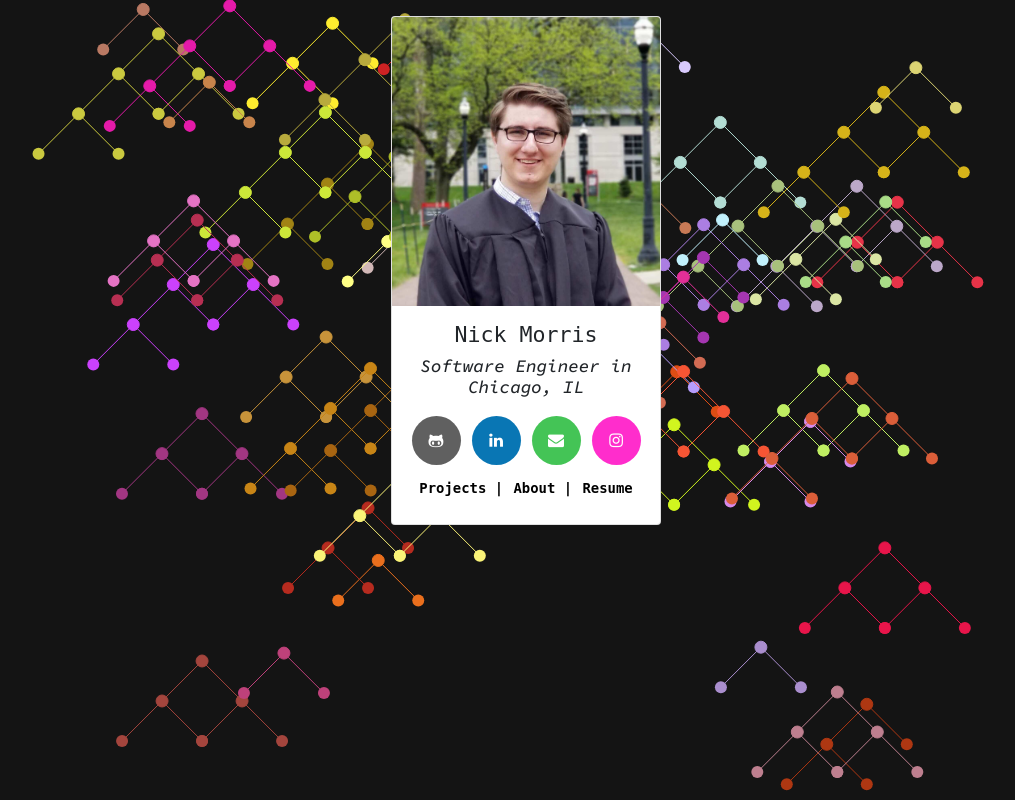
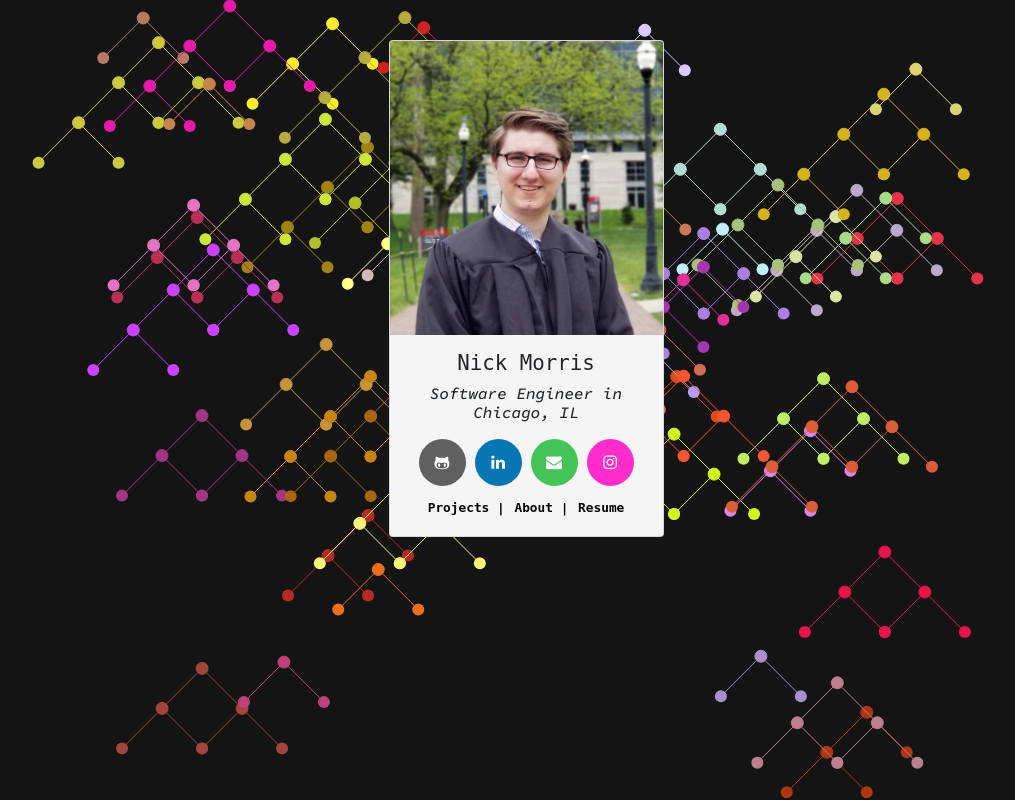
Before and after one commit to nickmorris991/My-Website, a Flask app: page / in a window 1280 px wide. Shown: the whole page, without its empty margins (114-1129 px from the left). Run offline with Flask 2, Linux system fonts and the light colour scheme; lists and menus that the app fills with data are empty; some libraries are stand-ins or nearby versions; some web fonts are replaced.

Commit message:
fixed edge browser compatibility & link rel tags. Increased mobile simplicity. Small updates to desktop design/color/sizing etc.

```diff
--- a/static/css/general/site.css
+++ b/static/css/general/site.css
@@ -11,12 +11,12 @@ hr {
     border-top: 5px solid;
 }
 h1 {
-    color: white;
-    font-size: 4.8vw;
+    color: rgb(245, 245, 245);
+    font-size: 2.5em;
 }
 .title, .header {
-    color: white;
-    font-size: 4.8vw;
+    color: rgb(245, 245, 245);
+    font-size: 2.2em;
     text-align: center;
 }
 .title {
@@ -33,7 +33,7 @@ h1 {
     left: 0px;
     padding: 15px 30px;
     padding-top: 20px;
-    font-size: 3vw;
+    font-size: 1.5em;
     width: 2.5em;
     background-color: Transparent;
     background-repeat:no-repeat;
@@ -43,5 +43,5 @@ h1 {
     outline:none;
 }
 .glyphicon-home {
-    color: white;
+    color:rgb(245, 245, 245);
 }
--- a/static/css/index.css
+++ b/static/css/index.css
@@ -4,10 +4,12 @@
 .container {
     display: flex;
     justify-content: center;
-    padding-top: 1rem;
-    width: 17%; height: 61%;
-    min-width: 300px; max-width: 450px;
-    min-height: 525px; max-height: 535px;
+    padding-top: 2.5rem; padding-bottom: 2.5rem;
+}
+.card {
+    background-color: rgb(245, 245, 245);
+    width: 27%; height: 61%;
+    max-width: 275px; max-height: 500px;
 }
 .card-content {
     margin-top: 1rem; margin-bottom: 1rem;
@@ -16,15 +18,16 @@
     width: auto; height: auto;
 }
 .name {
-    font-size: min(1.35em, 22px);
+    font-size: 1.3em;
 }
 .desc {
-    font-size: min(1.1em, 19px);
+    font-size: 1em;
+    padding-left: 10%; padding-right: 10%;
     font-family: 'Source Code Pro', monospace;
 }
 /* website index */
 .index-link, .final-index-link {
-    font-size: min(0.87em, 15px);
+    font-size: 0.8em;
     font-weight: bold;
 }
 .index-link::after {
@@ -43,9 +46,9 @@ a:hover {
 .btn-social
 {
     border-radius: 50%;
-    height: 49px; width: 49px;
-    line-height: 49px;
-    margin: 9px 4.5px;
+    height: 47px; width: 47px;
+    line-height: 47px;
+    margin: 7px 3.5px;
     color: #ffffff;
     display: inline-block;
     text-align: center;
--- a/static/js/about/populateAboutJSON.js
+++ b/static/js/about/populateAboutJSON.js
@@ -8,7 +8,7 @@ aboutData = {
 				"Cooking 👨‍🍳" : "Favorite cuisine: Indian, Italian, Chinese, American.",
 				"Basketball 🏀" : "Mostly play to maintain my DiCaprio-esque dad bod.",
 				"Coding 💻" : "Recently been working on web-based projects / designs.",
-				"Coffee ♨️": "Rankings: espresso, french press, pour over (don't @ me)."
+				"Coffee ♨️": "Rankings: espresso, french press, pour over, other stuff."
             },
 			"CS Interests": "Lately, mobile & distributed systems."
 		}
--- a/templates/index.html
+++ b/templates/index.html
@@ -25,10 +25,10 @@
           <h3 class="desc horiz-center">Software Engineer in Chicago, IL</h3>
           <table class="horiz-center">
             <tr>
-              <th><a href="https://github.com/nickmorris991" target="_blank" rel="noopener title="github" class="btn-social btn-github" id="github-btn"><i class="fa fa-github-alt"></i></a></th>
-              <th><a href="https://www.linkedin.com/in/nicholas-jacob-morris/" target="_blank" rel="noopener title="linkedin" class="btn-social btn-linkedin" id="linkedin-btn"><i class="fa fa-linkedin"></i></a></th>
-              <th><a href="mailto:morris.1489@osu.edu" target="_blank" rel="noopener title="email" class="btn-social btn-email" id="email-btn"><i class="fa fa-envelope"></i></a></th>
-              <th><a href="https://www.instagram.com/nick_morris991/?hl=en" rel="noopener title="instagram" target="_blank" class="btn-social btn-instagram" id="instagram-btn"><i class="fa fa-instagram"></i></a></th>
+              <th><a href="https://github.com/nickmorris991" target="_blank" rel="noopener" title="github" class="btn-social btn-github" id="github-btn"><i class="fa fa-github-alt"></i></a></th>
+              <th><a href="https://www.linkedin.com/in/nicholas-jacob-morris/" target="_blank" rel="noopener" title="linkedin" class="btn-social btn-linkedin" id="linkedin-btn"><i class="fa fa-linkedin"></i></a></th>
+              <th><a href="mailto:morris.1489@osu.edu" target="_blank" rel="noopener" title="email" class="btn-social btn-email" id="email-btn"><i class="fa fa-envelope"></i></a></th>
+              <th><a href="https://www.instagram.com/nick_morris991/?hl=en" rel="noopener" title="instagram" target="_blank" class="btn-social btn-instagram" id="instagram-btn"><i class="fa fa-instagram"></i></a></th>
             </tr>
           </table>
           <table class="horiz-center">
```
Also changed, not shown: static/css/about.css (+4 -4 lines), static/css/general/mobile.css (+7 -19 lines), static/css/projects.css (+7 -7 lines).
